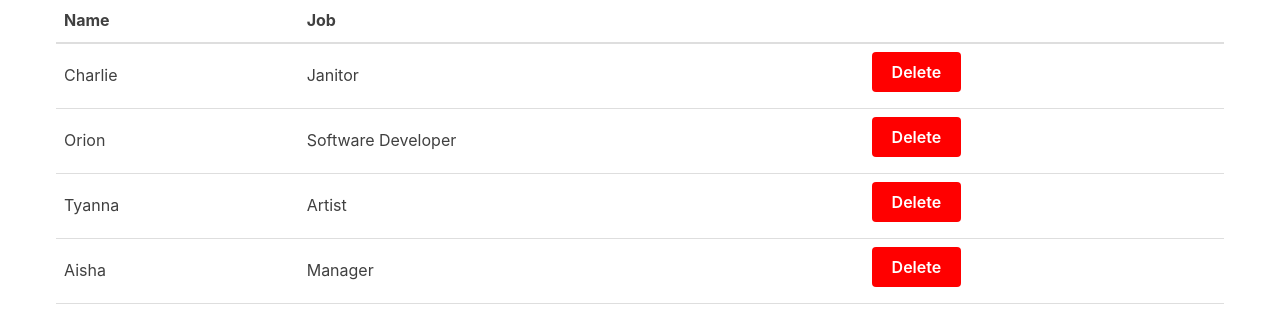
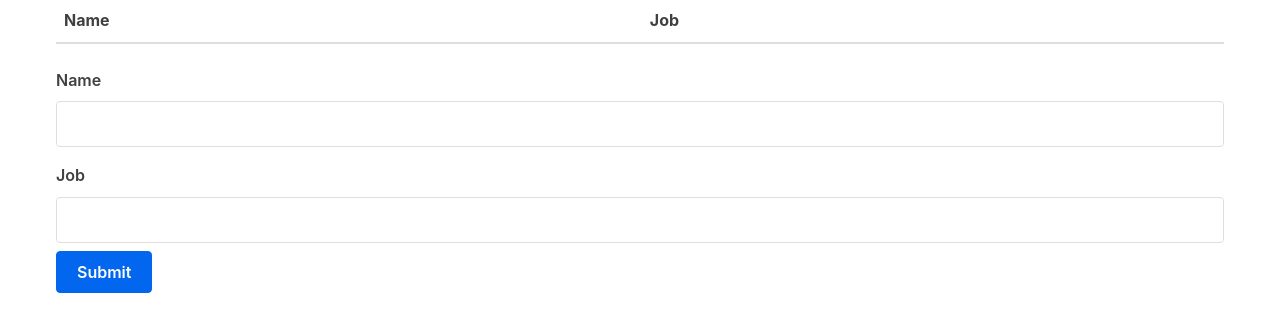
Before and after one commit to aniledev/react-contact-info, a React (Create React App) app: page / in a window 1280 px wide. Shown: the top 332 px of the page. Built offline with nearby package versions, Linux system fonts and the light colour scheme.

Commit message:
feat: dynamic react able with create and delete functionality

```diff
--- a/src/App.js
+++ b/src/App.js
@@ -1,6 +1,7 @@
 import React, { Component } from "react";
 import ReactDOM from "react-dom";
 import Table from "./Table";
+import Form from "./Form";
 import "./index.css";
 
 // props gives us a one way data flow, parent -> child
@@ -8,24 +9,7 @@
 
 class App extends Component {
   state = {
-    characters: [
-      {
-        name: "Charlie",
-        job: "Janitor",
-      },
-      {
-        name: "Orion",
-        job: "Software Developer",
-      },
-      {
-        name: "Tyanna",
-        job: "Artist",
-      },
-      {
-        name: "Aisha",
-        job: "Manager",
-      },
-    ],
+    characters: [],
   };
 
   // this function removes a character from the state.characters array
@@ -39,6 +23,11 @@
     });
   };
 
+  handleSubmit = (character) => {
+    // using the spread operator to add a new character to the existing characters array
+    this.setState({ characters: [...this.state.characters, character] });
+  };
+
   render() {
     // create character data to pass through to Table component as a property/prop
     const { characters } = this.state;
@@ -50,6 +39,7 @@
           characterData={characters}
           removeCharacter={this.removeCharacter}
         />
+        <Form handleSubmit={this.handleSubmit} />
       </div>
     );
   }
--- /dev/null
+++ b/src/Form.css
@@ -0,0 +1,7 @@
+[type="button"]:focus,
+[type="button"]:active {
+  color: black;
+  background-color: lightskyblue;
+  text-decoration: none;
+  border: none;
+}
--- /dev/null
+++ b/src/Form.js
@@ -0,0 +1,55 @@
+import React, { Component } from "react";
+import "./Form.css";
+
+class Form extends Component {
+  // it is no longer necessary to inlucde a constructor on React class components
+  initialState = {
+    name: "",
+    job: "",
+  };
+  state = this.initialState;
+
+  // this is our event handler for the form name input
+  handleChange = (event) => {
+    // this is object destructuring syntax
+    const { name, value } = event.target;
+    this.setState({
+      [name]: value,
+    });
+  };
+
+  submitform = () => {
+    // calls the handleSubmit function
+    this.props.handleSubmit(this.state);
+    // calls the setState build-in method that changes the state of the component
+    this.setState(this.initialState);
+  };
+
+  render() {
+    const { name, job } = this.state;
+    // onChange -- when the input changes it calls this.handleChange which updates the state
+    return (
+      <form>
+        <label htmlFor="name">Name</label>
+        <input
+          type="text"
+          name="name"
+          id="name"
+          value={name}
+          onChange={this.handleChange}
+        ></input>
+        <label htmlFor="job">Job</label>
+        <input
+          type="text"
+          name="job"
+          id="job"
+          value={job}
+          onChange={this.handleChange}
+        ></input>
+        <input type="button" value="Submit" onClick={this.submitform} />
+      </form>
+    );
+  }
+}
+
+export default Form;
--- a/src/Table.css
+++ b/src/Table.css
@@ -1,8 +1,8 @@
 button:focus,
 button:hover {
-  background-color: lightpink;
+  background-color: lightcoral;
   color: black;
-  border: 5px solid lightblue;
+  border: none;
 }
 
 button {
```
Also changed, not shown: 1 other file (tests, documents, lock files or other folders).
